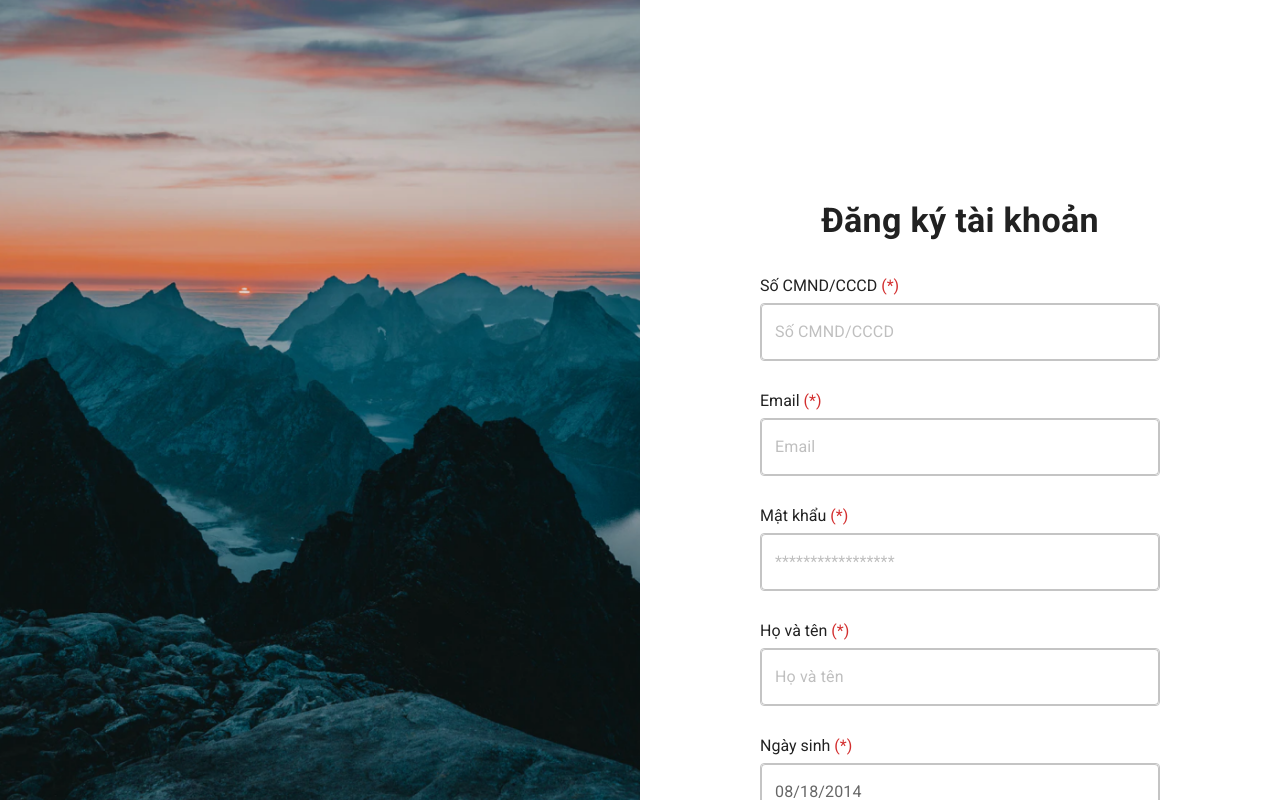
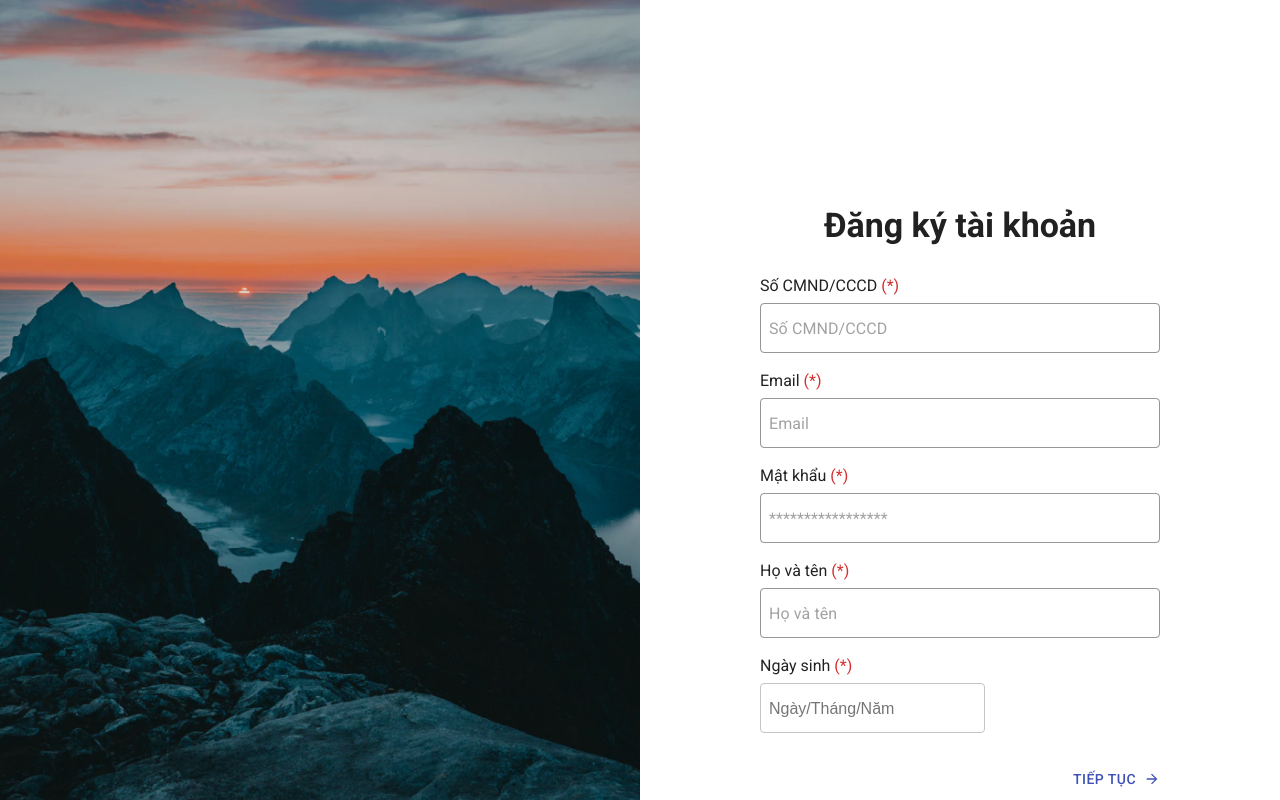
Before and after one commit to zinza-d2-training/taitv-react, a React (Create React App) app: page /Register in a window 1280 px wide. Built offline with nearby package versions, Linux system fonts and the light colour scheme.

Commit message:
Implement pages/Register. including fileds: identityCardNumber, email ,password ,name, birthday

```diff
--- a/package.json
+++ b/package.json
@@ -22,6 +22,7 @@
     "axios": "^1.1.2",
     "dayjs": "^1.11.5",
     "react": "^18.2.0",
+    "react-datepicker": "^4.8.0",
     "react-dom": "^18.2.0",
     "react-hook-form": "^7.36.1",
     "react-redux": "^8.0.4",
@@ -60,6 +61,7 @@
     ]
   },
   "devDependencies": {
+    "@types/react-datepicker": "^4.4.2",
     "eslint-plugin-prettier": "^4.2.1",
     "prettier": "2.7.1"
   }
--- a/src/pages/register/Register.tsx
+++ b/src/pages/register/Register.tsx
@@ -1,25 +1,18 @@
-import { useState } from 'react';
-import { useForm } from 'react-hook-form';
+import { useEffect, useState } from 'react';
+import { useForm, Controller } from 'react-hook-form';
 import { yupResolver } from '@hookform/resolvers/yup';
 import * as yup from 'yup';
 import background from '../../access/images/side_left.png';
 import styled from '@emotion/styled';
 import Typography from '@mui/material/Typography';
 import TextField from '@mui/material/TextField';
-// import { Link } from 'react-router-dom';
-import MenuItem from '@mui/material/MenuItem';
-import FormHelperText from '@mui/material/FormHelperText';
-import FormControl from '@mui/material/FormControl';
-// import Select, { SelectChangeEvent } from '@mui/material/Select';
-import Select from '@mui/material/Select';
-// import InputLabel from '@mui/material/InputLabel';
 import Button from '@mui/material/Button';
 import ArrowForwardIcon from '@mui/icons-material/ArrowForward';
-import { LocalizationProvider } from '@mui/x-date-pickers/LocalizationProvider';
-import { AdapterDayjs } from '@mui/x-date-pickers/AdapterDayjs';
-import { MobileDatePicker } from '@mui/x-date-pickers/MobileDatePicker';
-import dayjs, { Dayjs } from 'dayjs';
+import { useNavigate } from 'react-router-dom';
+import DatePicker from 'react-datepicker';
+import 'react-datepicker/dist/react-datepicker.css';
 type Props = {};
+
 const Wrapper = styled.div((props: { columns?: number }) => ({
   display: 'grid',
   gridTemplateColumns: `repeat(${props?.columns ? props.columns : 2}, 1fr)`,
@@ -33,7 +26,7 @@ const SideLeft = styled.img((props: { src: string; alt?: string }) => ({
 const SideRight = styled.div((props) => ({
   display: 'flex',
   justifyContent: 'center',
-  alignItems: 'flex-start'
+  alignItems: 'center'
 }));
 const Container = styled.div`
   display: flex;
@@ -41,26 +34,30 @@ const Container = styled.div`
   align-items: center;
   padding: 200px 24px 0px;
   gap: 16px;
-
   width: 600px;
   height: 100vh;
   overflow-y: auto;
+  &::-webkit-scrollbar {
+    display: none;
+  }
 `;
 const Header = styled.div`
-  & .MuiTypography-root {
+  display: block;
+  width: 100%;
+  height: 42px;
+  text-align: center;
   font-size: 34px;
   font-weight: 700;
-    line-height: 123.5%;
   color: rgba(0, 0, 0, 0.87);
-  }
 `;
-const Grid = styled.form`
+const Grid = styled.div`
   display: flex;
   flex-direction: column;
   justify-content: center;
   align-items: flex-start;
   padding: 16px 0px 0px;
-  gap: 36px;
+  gap: 16px;
+
   width: 400px;
 `;
 const InputComponent = styled.div`
@@ -69,43 +66,76 @@ const InputComponent = styled.div`
   align-items: flex-start;
   padding: 0px;
   gap: 5px;
-  width: 400px;
-  height: 79px;
-  & .MuiTextField-root {
   width: 100%;
-  }
-  & .MuiInputBase-root {
-    border-radius: 4px;
-    font-size: 16px;
-    line-height: 23px;
-    color: rgba(0, 0, 0, 0.6);
-    border: 1px solid #c4c4c4;
-  }
-  & .MuiFormHelperText-root {
-    margin: 0px;
-    font-weight: 400;
-    font-size: 12px;
-    line-height: 20px;
-    color: #d32f2f;
-  }
-`;
-const Label = styled.label`
+  background: #ffffff;
+  & label {
+    height: 24px;
     font-weight: 400;
     font-size: 16px;
     line-height: 24px;
     color: rgba(0, 0, 0, 0.87);
-  & span {
+    span {
       color: #d32f2f;
     }
+  }
+  & .MuiInputBase-input,
+  & .input-birthday {
+    width: 100%;
+    padding: 12.5px 8px;
+    color: rgba(0, 0, 0, 0.87);
+    font-size: 16px;
+    line-height: 23px;
+    border: 1px solid #c4c4c4;
+    border-radius: 4px;
+  }
+  & .MuiFormHelperText-root,
+  & .input-birthday-helper {
+    margin: 0px;
+    font-size: 12px;
+    position: relative;
+    color: #d32f2f;
+    top: 3px;
+    line-height: 20px;
+  }
 `;
-const DialogAction = styled.div`
-  width: 100%;
+const DialogActions = styled.div`
   display: flex;
+  flex-direction: row;
   justify-content: flex-end;
+  align-items: center;
+  padding: 18px 0px;
+  gap: 16px;
+  width: 400px;
+  height: 60px;
   & .MuiButtonBase-root {
+    padding: 0;
+    border-radius: 0;
+    display: flex;
+    flex-direction: row;
+    align-items: center;
+    padding: 0px;
+    gap: 8px;
+    width: 87px;
+    height: 24px;
+    background: #ffffff;
+    box-shadow: unset;
+    font-weight: 500;
+    font-size: 14px;
+    line-height: 24px;
+    letter-spacing: 0.46px;
     text-transform: uppercase;
-    font-size: 14px;
     color: #3f51b5;
+    &:hover {
+      background-color: #ffffff !important;
+      box-shadow: unset;
+    }
+  }
+  & .MuiButton-endIcon {
+    margin-right: 0;
+    margin-left: 0;
+    & .MuiSvgIcon-root {
+      width: 16px;
+    }
   }
 `;
 interface IFormData {
@@ -113,199 +143,163 @@ interface IFormData {
   email: string;
   password: string;
   name: string;
-  birthday: string;
-  sex: string;
+  birthday: Date;
 }
+// identityCardNumber,email,password,name,birthday
 const schema = yup
   .object({
     identityCardNumber: yup
       .string()
-      .required()
-      .matches(/(\d{9}|\d{12})/, { message: 'Số cmnd gồm 9 hoặc 12 số!' }),
-    email: yup.string().email().required(),
-    password: yup.string().min(8).trim(),
-    name: yup.string().required(),
-    birthday: yup.string().required(),
-    sex: yup
+      .required('Chứng minh nhân dân là bắt buộc')
+      .matches(/^[0-9]+$/, 'Chứng minh nhân dân là số')
+      .matches(/^(\d{9}|\d{12})$/, 'Chứng minh nhân dân gồm 9 hoặc 12 số'), ///^(\d{9}|\d{12})$/
+    email: yup
       .string()
-      .required()
-      .matches(/(nam|nữ)/, { message: 'Giới tính là nam hoặc nữ' })
+      .required('Email không được bỏ trống')
+      .email('Phải đúng định dạng email'),
+    password: yup
+      .string()
+      .required('Mật khẩu là bắt buộc')
+      .min(8, 'Mật khẩu chứa tối thiểu 8 ký tự')
+      .trim(),
+    name: yup.string().required('Tên là bắt buộc').trim(),
+    birthday: yup.date().required('Ngày sinh là bắt buộc')
   })
   .required();
 const Register = (props: Props) => {
   const {
     register,
     handleSubmit,
-    formState: { errors }
+    control,
+    formState: { errors, isValid }
   } = useForm<IFormData>({
     resolver: yupResolver(schema)
   });
   const onSubmit = (data: IFormData) => {
     console.log(data);
   };
-  const [value, setValue] = useState<Dayjs | null>(
-    dayjs('2014-08-18T21:11:54')
-  );
+  console.log(errors);
 
-  const handleChange = (newValue: Dayjs | null) => {
-    setValue(newValue);
-  };
   return (
+    <form onSubmit={handleSubmit(onSubmit)}>
       <Wrapper columns={2}>
         <SideLeft src={background}></SideLeft>
         <SideRight>
           <Container>
-          <Header>
-            <Typography component="h4" align="center">
-              Đăng ký tài khoản
-            </Typography>
-          </Header>
-
-          <Grid onSubmit={handleSubmit(onSubmit)}>
+            <Header>Đăng ký tài khoản</Header>
+            <Grid>
+              {/* input for identityCardNumber */}
               <InputComponent>
-              <Label htmlFor="identityCardNumber">
+                <label htmlFor="identityCardNumber">
                   Số CMND/CCCD <span>(*)</span>
-              </Label>
+                </label>
                 <TextField
                   {...register('identityCardNumber')}
+                  error={errors?.identityCardNumber ? true : false}
                   id="identityCardNumber"
-                error={errors?.identityCardNumber ? true : false}
-                defaultValue=""
+                  label=""
+                  type="text"
                   helperText={
                     errors?.identityCardNumber
-                    ? errors?.identityCardNumber.message
+                      ? errors.identityCardNumber.message
                       : ''
                   }
                   placeholder="Số CMND/CCCD"
+                  sx={{ width: '100%' }}
                 />
               </InputComponent>
+
+              {/* input for email */}
               <InputComponent>
-              <Label htmlFor="email">
+                <label htmlFor="email">
                   Email <span>(*)</span>
-              </Label>
+                </label>
                 <TextField
-                id="email"
                   {...register('email')}
                   error={errors?.email ? true : false}
+                  id="email"
+                  label=""
                   type="email"
-                defaultValue=""
                   helperText={errors?.email ? errors.email.message : ''}
                   placeholder="Email"
+                  sx={{ width: '100%' }}
                 />
               </InputComponent>
+
+              {/* input for password */}
               <InputComponent>
-              <Label htmlFor="password">
+                <label htmlFor="password">
                   Mật khẩu <span>(*)</span>
-              </Label>
+                </label>
                 <TextField
-                id="password"
                   {...register('password')}
                   error={errors?.password ? true : false}
+                  id="password"
+                  label=""
                   type="password"
-                defaultValue=""
                   helperText={errors?.password ? errors.password.message : ''}
                   placeholder="*****************"
+                  sx={{ width: '100%' }}
                 />
               </InputComponent>
+
+              {/* input for name */}
               <InputComponent>
-              <Label htmlFor="name">
+                <label htmlFor="name">
                   Họ và tên <span>(*)</span>
-              </Label>
+                </label>
                 <TextField
                   {...register('name')}
-                id="name"
                   error={errors?.name ? true : false}
+                  id="text"
+                  label=""
                   type="text"
-                defaultValue=""
                   helperText={errors?.name ? errors.name.message : ''}
                   placeholder="Họ và tên"
+                  sx={{ width: '100%' }}
                 />
               </InputComponent>
+
+              {/* input for birthday */}
               <InputComponent>
-              <Label htmlFor="birthday">
+                <label htmlFor="birthday">
                   Ngày sinh <span>(*)</span>
-              </Label>
-              <LocalizationProvider id="birthday" dateAdapter={AdapterDayjs}>
-                <MobileDatePicker
-                  {...register('birthday')}
-                  inputFormat="MM/DD/YYYY"
-                  value={value}
-                  onChange={handleChange}
-                  renderInput={(params) => <TextField {...params} />}
+                </label>
+                <Controller
+                  control={control}
+                  name="birthday"
+                  render={({ field: { value, ...fieldProps } }) => {
+                    return (
+                      <div style={{ width: '100%' }}>
+                        <DatePicker
+                          {...fieldProps}
+                          selected={value}
+                          className="input-birthday"
+                          placeholderText="Ngày/Tháng/Năm"
+                          dateFormat="yyyy/MM/dd"
                         />
-              </LocalizationProvider>
-            </InputComponent>
-            <InputComponent>
-              <Label htmlFor="sex">
-                Giới tính <span>(*)</span>
-              </Label>
-              <TextField
-                id="sex"
-                {...register('sex')}
-                error={errors?.sex ? true : false}
-                type="text"
-                defaultValue=""
-                helperText={errors?.sex ? errors.sex.message : ''}
-                placeholder="Giới tính"
+                        <p className="input-birthday-helper">
+                          {errors?.birthday ? errors.birthday.message : ''}
+                        </p>
+                      </div>
+                    );
+                  }}
                 />
               </InputComponent>
-            <InputComponent>
-              <Label>
-                Tỉnh/Thành phố <span>(*)</span>
-              </Label>
-              <FormControl fullWidth>
-                <Select displayEmpty>
-                  <MenuItem value="">
-                    <em>Tỉnh/Thành phố</em>
-                  </MenuItem>
-                  <MenuItem value={10}>Ten</MenuItem>
-                  <MenuItem value={20}>Twenty</MenuItem>
-                  <MenuItem value={30}>Thirty</MenuItem>
-                </Select>
-                <FormHelperText>Without label</FormHelperText>
-              </FormControl>
-            </InputComponent>
-            <InputComponent>
-              <Label>
-                Quận/Huyện <span>(*)</span>
-              </Label>
-              <FormControl fullWidth>
-                <Select displayEmpty>
-                  <MenuItem value="">
-                    <em>Quận/Huyện</em>
-                  </MenuItem>
-                  <MenuItem value={10}>Ten</MenuItem>
-                  <MenuItem value={20}>Twenty</MenuItem>
-                  <MenuItem value={30}>Thirty</MenuItem>
-                </Select>
-                <FormHelperText>Without label</FormHelperText>
-              </FormControl>
-            </InputComponent>
-            <InputComponent>
-              <Label>
-                Xã/Phường <span>(*)</span>
-              </Label>
-              <FormControl fullWidth>
-                <Select displayEmpty>
-                  <MenuItem value="">
-                    <em>Xã/Phường</em>
-                  </MenuItem>
-                  <MenuItem value={10}>Ten</MenuItem>
-                  <MenuItem value={20}>Twenty</MenuItem>
-                  <MenuItem value={30}>Thirty</MenuItem>
-                </Select>
-                <FormHelperText>Without label</FormHelperText>
-              </FormControl>
-            </InputComponent>
-            <DialogAction>
-              <Button endIcon={<ArrowForwardIcon />} type="submit">
-                tiếp tục
+            </Grid>
+            <DialogActions>
+              <Button
+                variant="contained"
+                type="submit"
+                endIcon={<ArrowForwardIcon />}>
+                Tiếp tục
               </Button>
-            </DialogAction>
-          </Grid>
+            </DialogActions>
           </Container>
         </SideRight>
       </Wrapper>
+    </form>
   );
 };
+
 export { Register };
```
Also changed, not shown: reviewChange.txt, 1 other file (tests, documents, lock files or other folders). Lines whose indentation alone changed are shown as unchanged.
